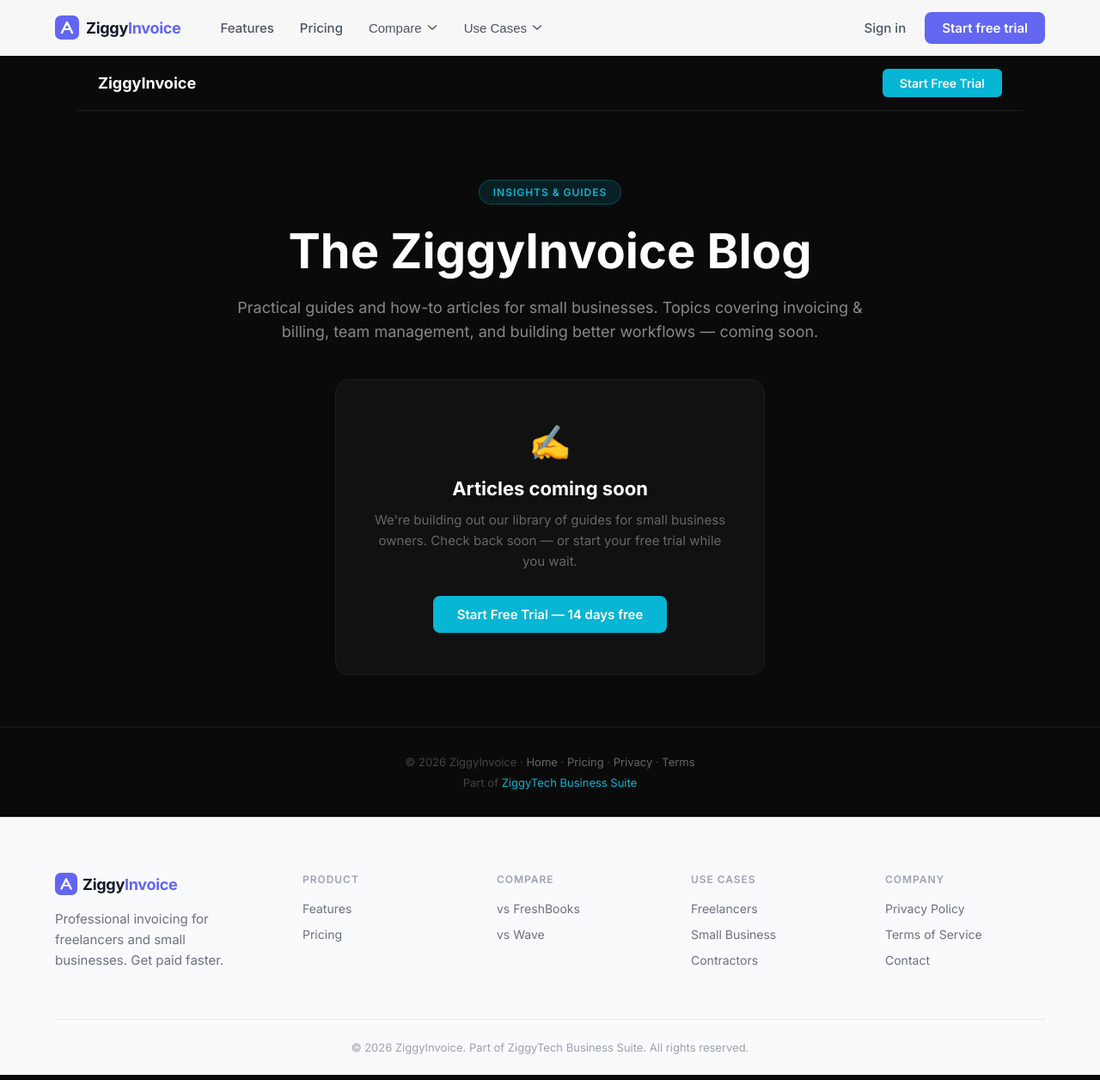
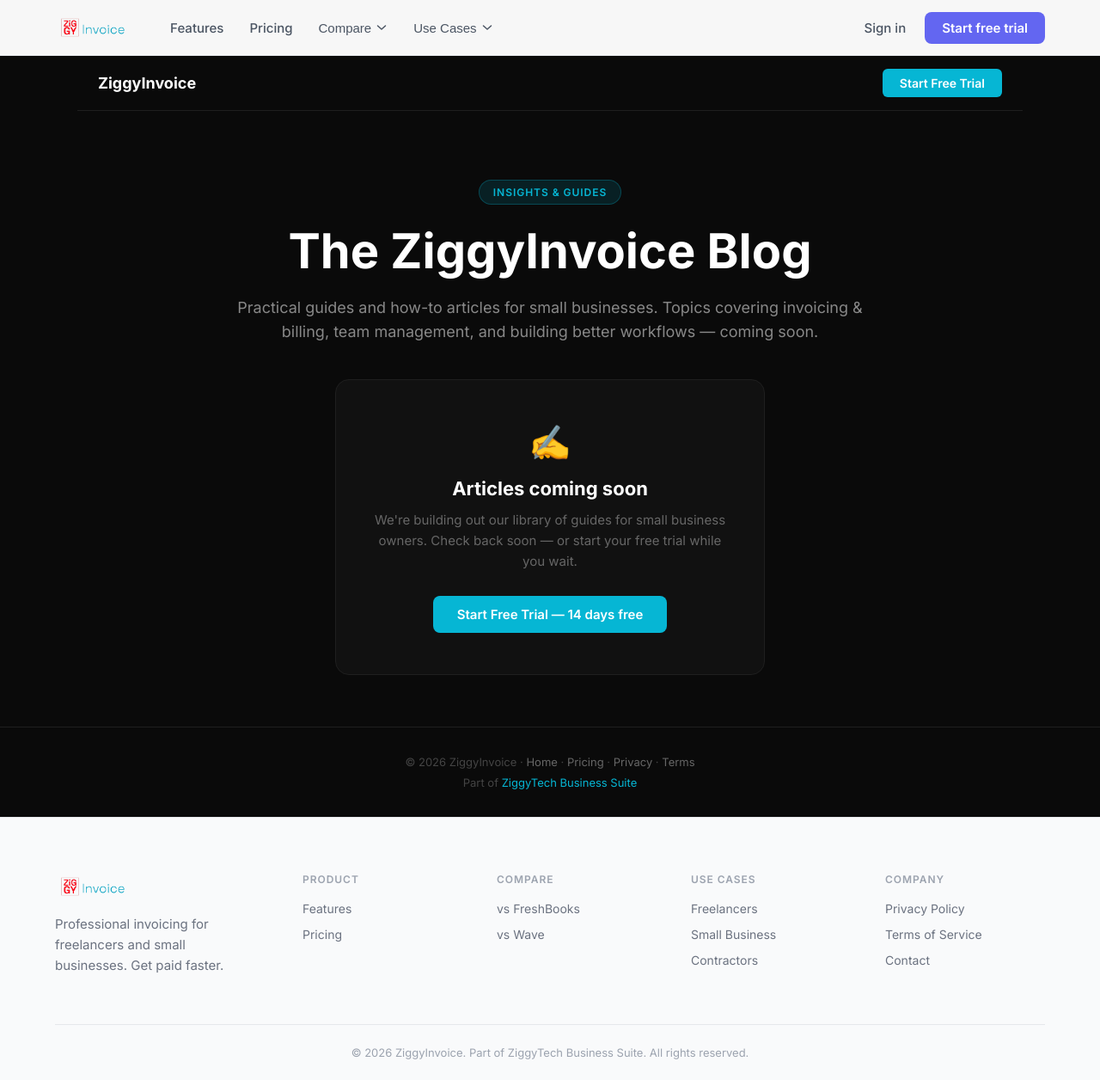
Before and after one commit to ziggytech-dotcom/ziggyinvoice-marketing, a Next.js app: page /blog in a window 1280 px wide. Shown: the whole page at 86% size. Built offline with nearby package versions, Linux system fonts and the light colour scheme.

Commit message:
feat: swap text logo to PNG wordmark v3 in nav

```diff
--- a/components/Footer.tsx
+++ b/components/Footer.tsx
@@ -42,16 +42,9 @@
         <div style={{ display: "grid", gridTemplateColumns: "1fr", gap: "48px" }} className="footer-grid">
           {/* Brand */}
           <div style={{ maxWidth: "280px" }}>
-            <Link href="/" style={{ textDecoration: "none", display: "inline-flex", alignItems: "center", marginBottom: "16px", gap: "6px" }}>
-              <svg width="26" height="26" viewBox="0 0 28 28" fill="none">
-                <rect width="28" height="28" rx="7" fill="#6366f1" />
-                <path d="M8 20L14 8L20 20" stroke="white" strokeWidth="2.5" strokeLinecap="round" strokeLinejoin="round" />
-                <path d="M10.5 16h7" stroke="white" strokeWidth="2" strokeLinecap="round" />
-              </svg>
-              <span style={{ fontWeight: 700, fontSize: "18px", color: "#111827", letterSpacing: "-0.3px" }}>
-                Ziggy<span style={{ color: "#6366f1" }}>Invoice</span>
-              </span>
-            </Link>
+            <a href="/" style={{ textDecoration: "none", display: "inline-flex", alignItems: "center", marginBottom: "16px" }}>
+              <img src="/ziggyinvoice-wordmark-v3.png" alt="ZiggyInvoice" style={{ height: 32, width: "auto" }} />
+            </a>
             <p style={{ fontWeight: 400, fontSize: "15px", color: "#6b7280", lineHeight: "1.6", margin: 0 }}>
               Professional invoicing for freelancers and small businesses. Get paid faster.
             </p>
--- a/components/Nav.tsx
+++ b/components/Nav.tsx
@@ -88,25 +88,9 @@
         }}
       >
         {/* Logo */}
-        <Link
-          href="/"
-          style={{
-            textDecoration: "none",
-            display: "flex",
-            alignItems: "center",
-            flexShrink: 0,
-            gap: "2px",
-          }}
-        >
-          <svg width="28" height="28" viewBox="0 0 28 28" fill="none" style={{ marginRight: "6px" }}>
-            <rect width="28" height="28" rx="7" fill="#6366f1" />
-            <path d="M8 20L14 8L20 20" stroke="white" strokeWidth="2.5" strokeLinecap="round" strokeLinejoin="round" />
-            <path d="M10.5 16h7" stroke="white" strokeWidth="2" strokeLinecap="round" />
-          </svg>
-          <span style={{ fontWeight: 700, fontSize: "18px", color: "#111827", letterSpacing: "-0.3px" }}>
-            Ziggy<span style={{ color: "#6366f1" }}>Invoice</span>
-          </span>
-        </Link>
+        <a href="/" style={{ textDecoration: "none", display: "flex", alignItems: "center" }}>
+          <img src="/ziggyinvoice-wordmark-v3.png" alt="ZiggyInvoice" style={{ height: 32, width: "auto" }} />
+        </a>
 
         {/* Desktop nav links */}
         <div
```
Also changed, not shown: public/ziggyinvoice-wordmark-v3.png (added).
